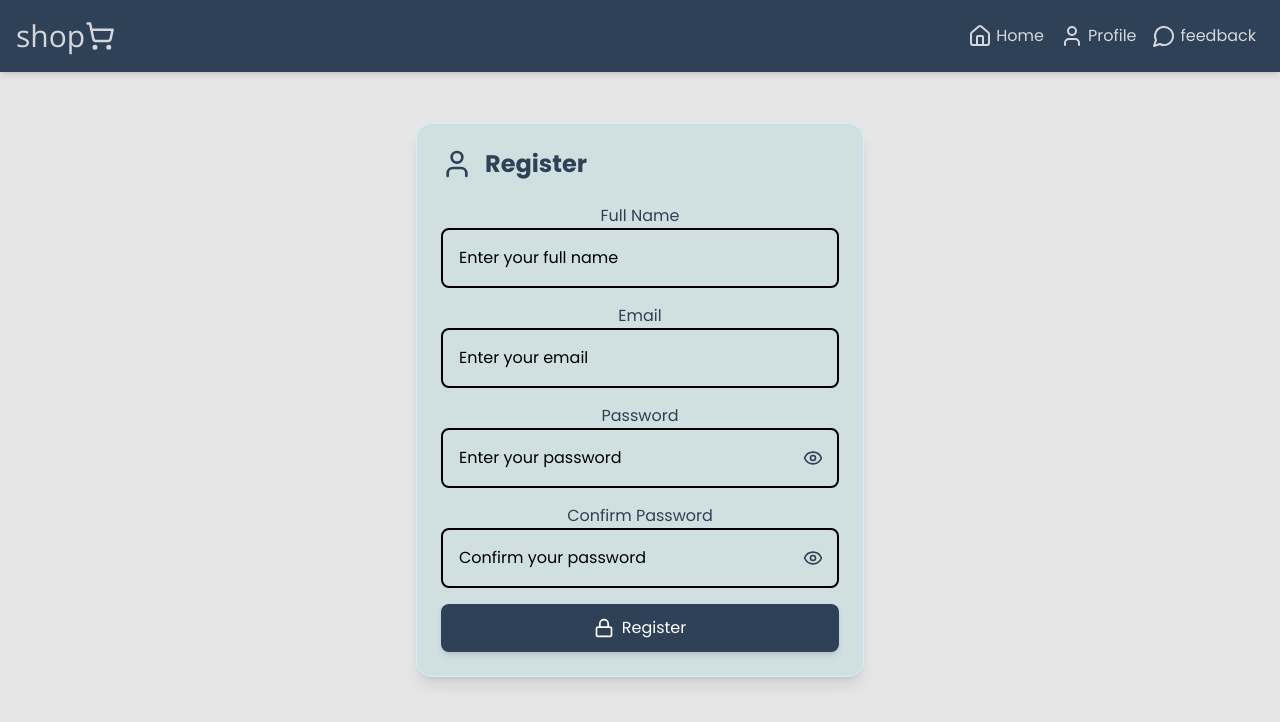
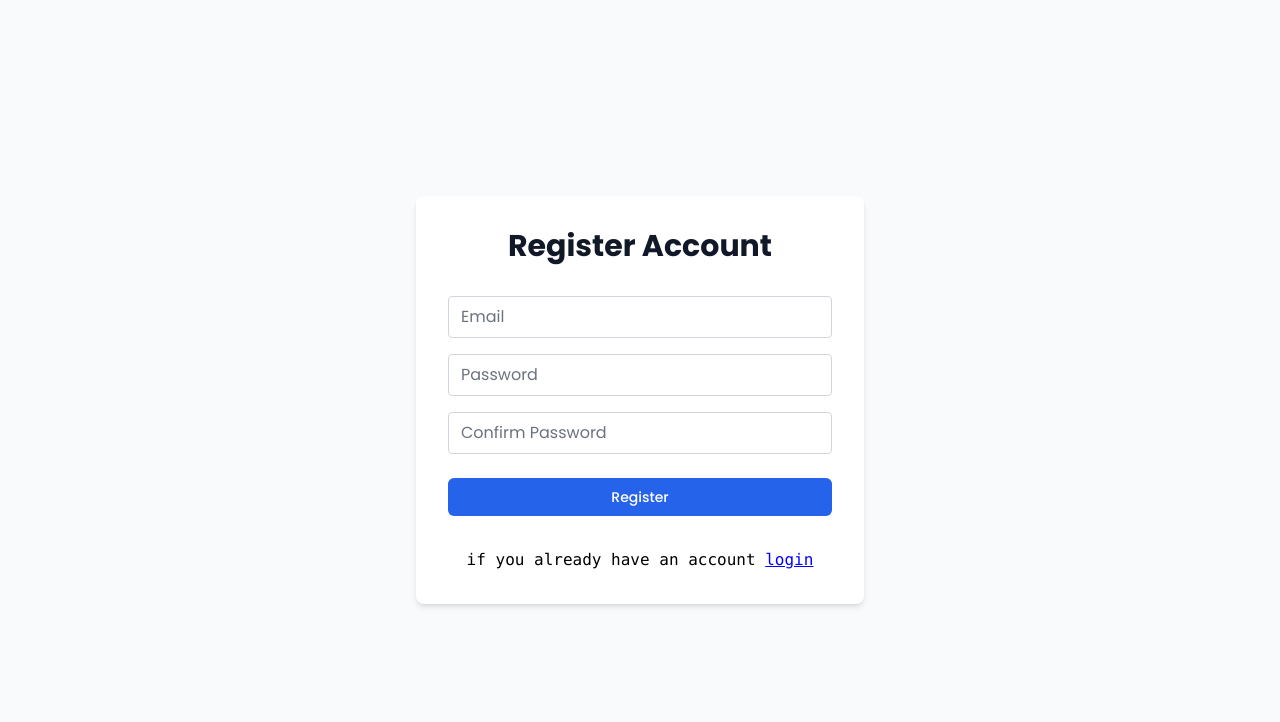
Before and after one commit to Shabeebkaruvath/project, a React (Create React App) app: page /register in a window 1280 px wide. Shown: the top 722 px of the page. Built offline with nearby package versions, Linux system fonts and the light colour scheme.

Commit message:
login_registration -done

```diff
--- a/package.json
+++ b/package.json
@@ -11,6 +11,7 @@
     "@testing-library/react": "^13.4.0",
     "@testing-library/user-event": "^13.5.0",
     "axios": "^1.7.9",
+    "firebase": "^11.2.0",
     "lucide-react": "^0.460.0",
     "react": "^18.3.1",
     "react-dom": "^18.3.1",
--- a/src/App.jsx
+++ b/src/App.jsx
@@ -1,17 +1,16 @@
 import React, { useState } from 'react';
-import { BrowserRouter as Router, Routes, Route, useLocation } from 'react-router-dom';
+import { BrowserRouter as Router, Routes, Route, useLocation, Navigate } from 'react-router-dom';
 import './App.css';
 import Home from './componants/Home/Home';
 import Navbar from './componants/Navbar/Navbar';
 import Profile from './componants/Profile/Profile';
 import Cart from './componants/Profile/Cart';
-
 import Feedback from './componants/Feedback/Feedback';
 import Login from './componants/login/Login';
 import Register from './componants/login/Register';
 
 function App() {
-  const [statelogin, setStatelogin] = useState('');
+  const [statelogin, setStatelogin] = useState(false);  // Manage login state (false by default)
 
   return (
     <Router>
@@ -25,16 +24,16 @@ function AppContent({ statelogin, setStatelogin }) {
 
   return (
     <div className="App">
-      {location.pathname !== '/login' && <Navbar />}
+      {location.pathname !== '/login' && location.pathname !== '/register' && statelogin && <Navbar />}
 
       <Routes>
-        <Route path='/' element={<Home />} />
-        <Route path='/profile' element={<Profile />} />
-        <Route path='/feedback' element={<Feedback />} />
-        <Route path='/cart' element={<Cart />} />
+        <Route path="/" element={statelogin ? <Home /> : <Navigate to="/login" />} />
+        <Route path="/profile" element={statelogin ? <Profile /> : <Navigate to="/login" />} />
+        <Route path="/feedback" element={statelogin ? <Feedback /> : <Navigate to="/login" />} />
+        <Route path="/cart" element={statelogin ? <Cart /> : <Navigate to="/login" />} />
 
-        <Route path='/login' element={<Login />} />
-        <Route path='/register' element={<Register />} />
+        <Route path="/login" element={<Login setStatelogin={setStatelogin} />} />
+        <Route path="/register" element={<Register />} />
       </Routes>
     </div>
   );
--- a/src/componants/login/Login.jsx
+++ b/src/componants/login/Login.jsx
@@ -1,102 +1,115 @@
-import React, { useState  } from 'react';
-import { useNavigate } from 'react-router-dom'
-import { Lock, User, Eye, EyeOff } from 'lucide-react';
-import swal from 'sweetalert';
+import React, { useState } from 'react';
+import { auth } from '../../firebase/firebase';
+import { signInWithEmailAndPassword } from 'firebase/auth';
+import { useNavigate,Link} from 'react-router-dom';
 
 
-function Login() {
-  const [username, setUsername] = useState('');
-  const [password, setPassword] = useState('');
-  const [error, setError] = useState('');
+const Login = ({ setStatelogin }) => {  // Accept setStatelogin from props
   const navigate = useNavigate();
-  const [passwordVisible, setPasswordVisible] = useState(false); // State to toggle password visibility
+  const [formData, setFormData] = useState({
+    email: '',
+    password: ''
+  });
+  const [isLoading, setIsLoading] = useState(false);
+  const [error, setError] = useState(null);
 
-  const handleSubmit = (e) => {
+  const handleChange = (e) => {
+    const { name, value } = e.target;
+    setFormData(prev => ({
+      ...prev,
+      [name]: value
+    }));
+  };
+
+  const handleLogin = async (e) => {
     e.preventDefault();
+    setError(null);
+    setIsLoading(true);
 
-    if (!username || !password) {
-      setError('Please fill in both fields.');
-    } else {
-      setError('');
-      // Add your login logic here
-      swal("Logged succesfully", "", "success");
-      // Clear form after successful submission
-      navigate('/')
-      setUsername('');
-      setPassword('');
+    try {
+      // 1. Sign in the user with email and password
+      const userCredential = await signInWithEmailAndPassword(
+        auth,
+        formData.email,
+        formData.password
+      );
+
+      // 2. Redirect the user after successful login
+      alert('Login successful!');
+      setStatelogin(true);  // Update the login state in App.js
+      navigate('/');  // Navigate to a protected route (change as needed)
+
+    } catch (err) {
+      let errorMessage = 'Login failed. Please try again.';
+
+      switch (err.code) {
+        case 'auth/user-not-found':
+          errorMessage = 'No user found with this email.';
+          break;
+        case 'auth/wrong-password':
+          errorMessage = 'Incorrect password.';
+          break;
+        case 'auth/invalid-email':
+          errorMessage = 'Invalid email address.';
+          break;
+        default:
+          errorMessage = err.message;
+      }
+
+      setError(errorMessage);
+    } finally {
+      setIsLoading(false);
     }
   };
 
-  // Toggle password visibility
-  const togglePasswordVisibility = () => {
-    setPasswordVisible(!passwordVisible);
-  };
+  return (
+    <div className="min-h-screen flex items-center justify-center bg-gray-50 py-12 px-4">
+      <div className="max-w-md w-full space-y-8 bg-white p-8 rounded-lg shadow-md">
+        <h2 className="text-center text-3xl font-bold text-gray-900">
+          Login to Your Account
+        </h2>
 
-  return (
-    <div className="min-h-screen bg-[#e6e6e6] flex items-center justify-center p-4">
-      <div className="bg-[#d0e0e0] shadow-lg rounded-2xl w-full max-w-md p-6 space-y-6 border border-blue-100">
-        <div className="flex items-center space-x-3 mb-4">
-          <User className="text-[#2e4156]" size={32} />
-          <h2 className="text-2xl font-bold text-[#2e4156]">Login</h2>
-        </div>
+        <form onSubmit={handleLogin} className="mt-8 space-y-6">
+          {error && (
+            <div className="text-red-500 text-sm text-center bg-red-50 p-3 rounded">
+              {error}
+            </div>
+          )}
 
-        {error && <div className="text-red-600 text-sm mb-4">{error}</div>}
-
-        <form onSubmit={handleSubmit} className="space-y-4">
-          <div>
-            <label htmlFor="username" className="text-[#2e4156]">Email</label>
+          <div className="space-y-4">
             <input
               type="email"
-              id="username"
-              value={username}
-              onChange={(e) => setUsername(e.target.value)}
-              placeholder="Enter your email"
-              className="
-                w-full p-4 border-2 border-black rounded-lg focus:outline-none focus:ring-2 focus:ring-[#2e4156]
-                focus:border-transparent transition-all duration-300 text-gray-700 bg-transparent placeholder-black
-              "
+              name="email"
+              placeholder="Email"
+              value={formData.email}
+              onChange={handleChange}
+              disabled={isLoading}
+              className="appearance-none rounded relative block w-full px-3 py-2 border border-gray-300 placeholder-gray-500 text-gray-900 focus:outline-none focus:ring-2 focus:ring-blue-500 focus:border-blue-500"
             />
-          </div>
 
-          <div className="relative">
-            <label htmlFor="password" className="text-[#2e4156]">Password</label>
-            <div className='relative'>
             <input
-              type={passwordVisible ? 'text' : 'password'} // Toggle input type based on passwordVisible state
-              id="password"
-              value={password}
-              onChange={(e) => setPassword(e.target.value)}
-              placeholder="Enter your password"
-              className="
-                w-full p-4 border-2 border-black rounded-lg focus:outline-none focus:ring-2 focus:ring-[#2e4156]
-                focus:border-transparent transition-all duration-300 text-gray-700 bg-transparent placeholder-black
-              "
+              type="password"
+              name="password"
+              placeholder="Password"
+              value={formData.password}
+              onChange={handleChange}
+              disabled={isLoading}
+              className="appearance-none rounded relative block w-full px-3 py-2 border border-gray-300 placeholder-gray-500 text-gray-900 focus:outline-none focus:ring-2 focus:ring-blue-500 focus:border-blue-500"
             />
-            {/* Toggle password visibility icon */}
-            <button
-              type="button"
-              onClick={togglePasswordVisibility}
-              className="absolute right-4 top-1/2 transform -translate-y-1/2 text-[#2e4156] "
-            >
-              {passwordVisible ? <EyeOff size={20} /> : <Eye size={20} />}
-            </button>
-            </div>
           </div>
 
           <button
             type="submit"
-            className="
-              w-full bg-[#2e4156] text-white py-3 rounded-lg flex items-center justify-center space-x-2
-              hover:bg-[#253342] transition-colors duration-300 shadow-md hover:shadow-lg
-            "
+            disabled={isLoading}
+            className="group relative w-full flex justify-center py-2 px-4 border border-transparent text-sm font-medium rounded-md text-white bg-blue-600 hover:bg-blue-700 focus:outline-none focus:ring-2 focus:ring-offset-2 focus:ring-blue-500 disabled:opacity-50 disabled:cursor-not-allowed"
           >
-            <Lock size={20} />
-            <span>Login</span>
+            {isLoading ? 'Logging in...' : 'Login'}
           </button>
         </form>
+        <pre>if you dont have an account <Link to="/register"><span style={{color: "blue",textDecoration:"underline"}}>register</span></Link></pre>
       </div>
     </div>
   );
-}
+};
 
 export default Login;
--- a/src/componants/login/Register.jsx
+++ b/src/componants/login/Register.jsx
@@ -1,144 +1,148 @@
 import React, { useState } from 'react';
-import { useNavigate } from 'react-router-dom'
-import { Lock, User, Eye, EyeOff } from 'lucide-react';
-import swal from 'sweetalert';
+import { auth, db } from '../../firebase/firebase';
+import { createUserWithEmailAndPassword } from 'firebase/auth';
+import { doc, setDoc } from 'firebase/firestore';
+import { useNavigate,Link } from "react-router-dom";
 
-function Register() {
-  const [name, setName] = useState('');
-  const [email, setEmail] = useState('');
-  const [password, setPassword] = useState('');
-  const [confirmPassword, setConfirmPassword] = useState('');
-  const navigate = useNavigate();
-  const [passwordVisible, setPasswordVisible] = useState(false);
-  const [confirmPasswordVisible, setConfirmPasswordVisible] = useState(false);
-  const [error, setError] = useState('');
-  const [success, setSuccess] = useState(false);
+const RegisterForm = ({ setStatelogin }) => {
+  const navigate = useNavigate();  // ✅ Corrected useNavigate
 
-  const handleSubmit = (e) => {
+  const [formData, setFormData] = useState({
+    email: '',
+    password: '',
+    confirmPassword: ''
+  });
+
+  const [isLoading, setIsLoading] = useState(false);
+  const [error, setError] = useState(null);
+
+  const handleChange = (e) => {
+    const { name, value } = e.target;
+    setFormData(prev => ({
+      ...prev,
+      [name]: value
+    }));
+  };
+
+  const handleRegister = async (e) => {
     e.preventDefault();
+    setError(null);
+    setIsLoading(true);
 
-    // Basic validation
-    if (!name || !email || !password || !confirmPassword) {
-      setError('All fields are required.');
-      setSuccess(false);
+    // ✅ Password confirmation check
+    if (formData.password !== formData.confirmPassword) {
+      setError("Passwords do not match.");
+      setIsLoading(false);
       return;
     }
 
-    if (password !== confirmPassword) {
-      setError('Passwords do not match.');
-      setSuccess(false);
-      return;
+    try {
+      // 1️⃣ Create authentication record
+      const userCredential = await createUserWithEmailAndPassword(
+        auth,
+        formData.email,
+        formData.password
+      );
+
+      // 2️⃣ Create user document in Firestore
+      const userDoc = {
+        email: formData.email,
+        createdAt: new Date().toISOString(),
+        updatedAt: new Date().toISOString(),
+        userId: userCredential.user.uid,
+        isActive: true,
+        role: 'user'
+      };
+
+      await setDoc(doc(db, 'users', userCredential.user.uid), userDoc);
+
+      // 3️⃣ Clear form after successful registration
+      setFormData({ email: '', password: '', confirmPassword: '' });
+
+      alert('Registration successful!');
+      setStatelogin(true)
+        navigate('/'); // ✅ Redirect after successful registration
+
+    } catch (err) {
+      let errorMessage = 'Registration failed. Please try again.';
+
+      switch (err.code) {
+        case 'auth/email-already-in-use':
+          errorMessage = 'This email is already registered.';
+          break;
+        case 'auth/invalid-email':
+          errorMessage = 'Invalid email address.';
+          break;
+        case 'auth/weak-password':
+          errorMessage = 'Password should be at least 6 characters.';
+          break;
+        default:
+          errorMessage = err.message;
+      }
+
+      setError(errorMessage);
+    } finally {
+      setIsLoading(false);
     }
+  };
+  return (
+    <div className="min-h-screen flex items-center justify-center bg-gray-50 py-12 px-4">
+      <div className="max-w-md w-full space-y-8 bg-white p-8 rounded-lg shadow-md">
+        <h2 className="text-center text-3xl font-bold text-gray-900">
+          Register Account
+        </h2>
 
-    setError('');
-    setSuccess(true);
-    swal("Registration successful!", "", "success");
-    navigate('/')
+        <form onSubmit={handleRegister} className="mt-8 space-y-6">
+          {error && (
+            <div className="text-red-500 text-sm text-center bg-red-50 p-3 rounded">
+              {error}
+            </div>
+          )}
 
-    // Clear form after successful submission
-    setName('');
-    setEmail('');
-    setPassword('');
-    setConfirmPassword('');
-  };
-
-  const togglePasswordVisibility = () => {
-    setPasswordVisible(!passwordVisible);
-  };
-
-  const toggleConfirmPasswordVisibility = () => {
-    setConfirmPasswordVisible(!confirmPasswordVisible);
-  };
-
-  return (
-    <div className="min-h-screen bg-[#e6e6e6] flex items-center justify-center p-4">
-      <div className="bg-[#d0e0e0] shadow-lg rounded-2xl w-full max-w-md p-6 space-y-6 border border-blue-100">
-        <div className="flex items-center space-x-3 mb-4">
-          <User className="text-[#2e4156]" size={32} />
-          <h2 className="text-2xl font-bold text-[#2e4156]">Register</h2>
-        </div>
-
-        {error && <div className="text-red-600 text-sm mb-4">{error}</div>}
-        {success && <div className="text-green-600 text-sm mb-4">Registration successful!</div>}
-
-        <form onSubmit={handleSubmit} className="space-y-4">
-          <div>
-            <label htmlFor="name" className="text-[#2e4156]">Full Name</label>
-            <input
-              type="text"
-              id="name"
-              value={name}
-              onChange={(e) => setName(e.target.value)}
-              placeholder="Enter your full name"
-              className="w-full p-4 border-2 border-black rounded-lg focus:outline-none focus:ring-2 focus:ring-[#2e4156] focus:border-transparent transition-all duration-300 text-gray-700 bg-transparent placeholder-black"
-            />
-          </div>
-
-          <div>
-            <label htmlFor="email" className="text-[#2e4156]">Email</label>
+          <div className="space-y-4">
             <input
               type="email"
-              id="email"
-              value={email}
-              onChange={(e) => setEmail(e.target.value)}
-              placeholder="Enter your email"
-              className="w-full p-4 border-2 border-black rounded-lg focus:outline-none focus:ring-2 focus:ring-[#2e4156] focus:border-transparent transition-all duration-300 text-gray-700 bg-transparent placeholder-black"
+              name="email"
+              placeholder="Email"
+              value={formData.email}
+              onChange={handleChange}
+              disabled={isLoading}
+              className="appearance-none rounded relative block w-full px-3 py-2 border border-gray-300 placeholder-gray-500 text-gray-900 focus:outline-none focus:ring-2 focus:ring-blue-500 focus:border-blue-500"
             />
-          </div>
 
-          <div className="relative">
-            <label htmlFor="password" className="text-[#2e4156]">Password</label>
-            <div className='relative'>
-              <input
-                type={passwordVisible ? 'text' : 'password'}
-                id="password"
-                value={password}
-                onChange={(e) => setPassword(e.target.value)}
-                placeholder="Enter your password"
-                className="w-full p-4 border-2 border-black rounded-lg focus:outline-none focus:ring-2 focus:ring-[#2e4156] focus:border-transparent transition-all duration-300 text-gray-700 bg-transparent placeholder-black"
-              />
-              <button
-                type="button"
-                onClick={togglePasswordVisibility}
-                className="absolute right-4 top-1/2 transform -translate-y-1/2 text-[#2e4156]"
-              >
-                {passwordVisible ? <EyeOff size={20} /> : <Eye size={20} />}
-              </button>
-            </div>
-          </div>
+            <input
+              type="password"
+              name="password"
+              placeholder="Password"
+              value={formData.password}
+              onChange={handleChange}
+              disabled={isLoading}
+              className="appearance-none rounded relative block w-full px-3 py-2 border border-gray-300 placeholder-gray-500 text-gray-900 focus:outline-none focus:ring-2 focus:ring-blue-500 focus:border-blue-500"
+            />
 
-          <div className="relative">
-            <label htmlFor="confirmPassword" className="text-[#2e4156]">Confirm Password</label>
-            <div className='relative'>
-              <input
-                type={confirmPasswordVisible ? 'text' : 'password'}
-                id="confirmPassword"
-                value={confirmPassword}
-                onChange={(e) => setConfirmPassword(e.target.value)}
-                placeholder="Confirm your password"
-                className="w-full p-4 border-2 border-black rounded-lg focus:outline-none focus:ring-2 focus:ring-[#2e4156] focus:border-transparent transition-all duration-300 text-gray-700 bg-transparent placeholder-black"
-              />
-              <button
-                type="button"
-                onClick={toggleConfirmPasswordVisibility}
-                className="absolute right-4 top-1/2 transform -translate-y-1/2 text-[#2e4156]"
-              >
-                {confirmPasswordVisible ? <EyeOff size={20} /> : <Eye size={20} />}
-              </button>
-            </div>
+            <input
+              type="password"
+              name="confirmPassword"
+              placeholder="Confirm Password"
+              value={formData.confirmPassword}
+              onChange={handleChange}
+              disabled={isLoading}
+              className="appearance-none rounded relative block w-full px-3 py-2 border border-gray-300 placeholder-gray-500 text-gray-900 focus:outline-none focus:ring-2 focus:ring-blue-500 focus:border-blue-500"
+            />
           </div>
 
           <button
             type="submit"
-            className="w-full bg-[#2e4156] text-white py-3 rounded-lg flex items-center justify-center space-x-2 hover:bg-[#253342] transition-colors duration-300 shadow-md hover:shadow-lg"
+            disabled={isLoading}
+            className="group relative w-full flex justify-center py-2 px-4 border border-transparent text-sm font-medium rounded-md text-white bg-blue-600 hover:bg-blue-700 focus:outline-none focus:ring-2 focus:ring-offset-2 focus:ring-blue-500 disabled:opacity-50 disabled:cursor-not-allowed"
           >
-            <Lock size={20} />
-            <span>Register</span>
+            {isLoading ? 'Registering...' : 'Register'}
           </button>
         </form>
+        <pre>if you already have an account <Link to="/login"><span style={{color: "blue",textDecoration:"underline"}}>login</span></Link></pre>
       </div>
     </div>
   );
-}
+};
 
-export default Register;
+export default RegisterForm;
--- /dev/null
+++ b/src/firebase/firebase.jsx
@@ -0,0 +1,18 @@
+
+import { initializeApp } from 'firebase/app';
+import { getAuth } from 'firebase/auth';
+import { getFirestore  } from 'firebase/firestore';
+
+const firebaseConfig = {
+    apiKey: "AIzaSyAB_9CjAJj4F91ZTmxjq2FZ-TOgNuPbeA0",
+    authDomain: "fyp1-45472.firebaseapp.com",
+    projectId: "fyp1-45472",
+    storageBucket: "fyp1-45472.firebasestorage.app",
+    messagingSenderId: "644782070246",
+    appId: "1:644782070246:web:32c660a2775adab5db9e27",
+    measurementId: "G-856T97XZ3T"
+  }
+
+const app = initializeApp(firebaseConfig);
+export const auth = getAuth(app);
+export const db = getFirestore(app);
```
Also changed, not shown: 1 other file (tests, documents, lock files or other folders).
